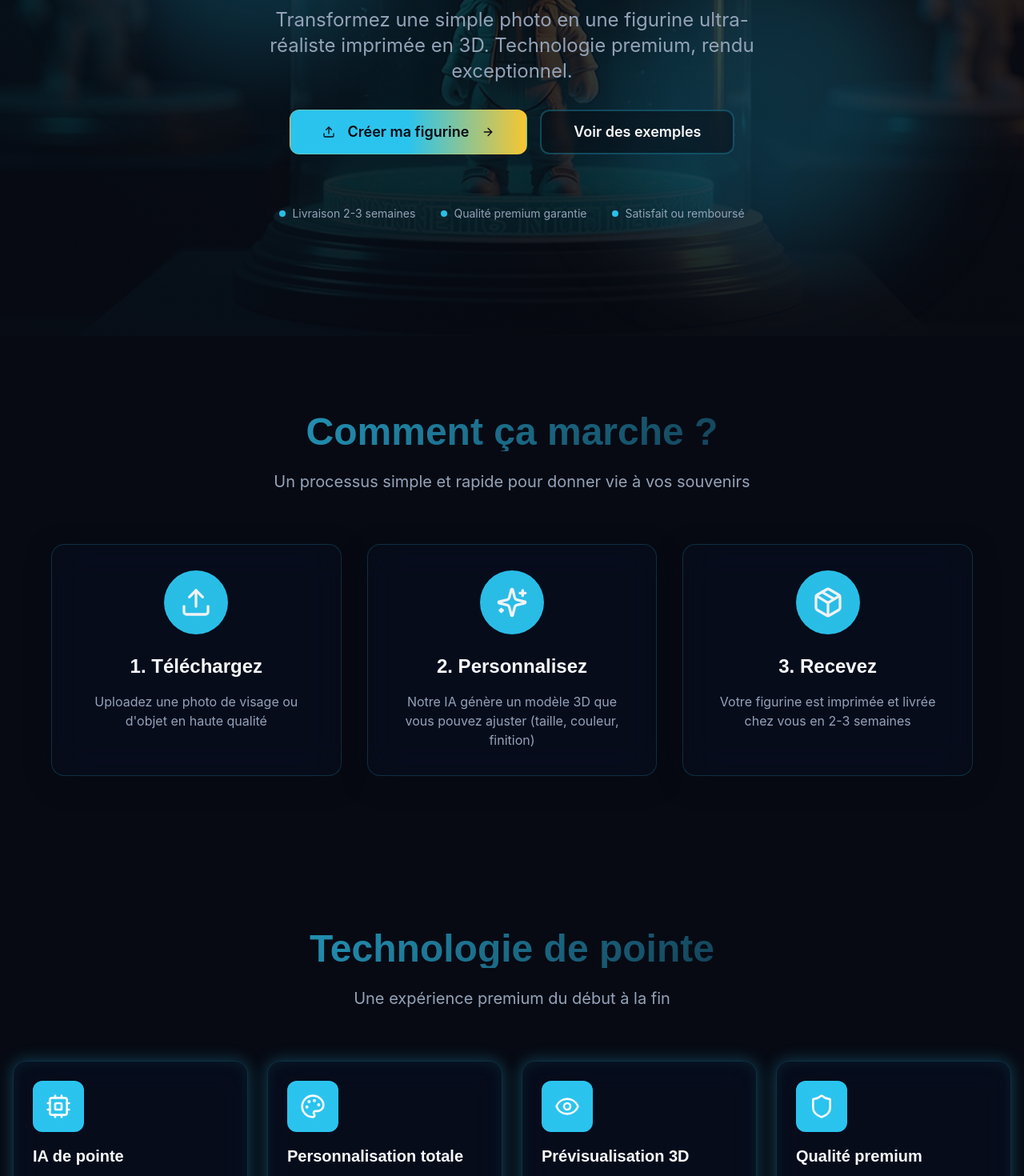
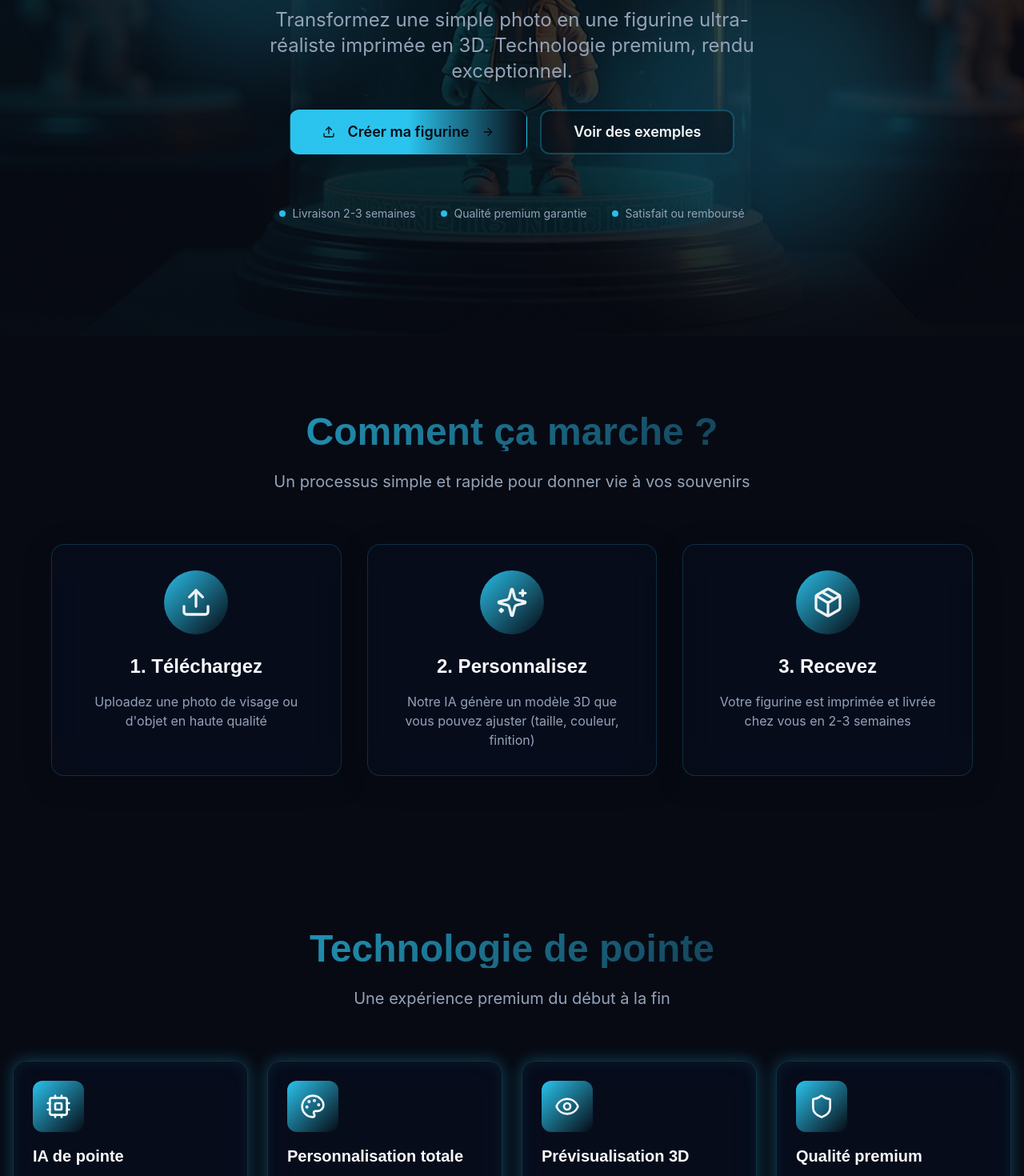
Before and after one commit to RimussLeCactus/figurify-3d-craft, a React (Vite) app: page / in a window 1280 px wide. Shown: the part 380-1850 px from the top of the page at 80% size. Built offline with nearby package versions, Linux system fonts and the light colour scheme; the HTML template or start-up script is replaced by a standard one.

Commit message:
Change button styles

```diff
--- a/src/components/Features.tsx
+++ b/src/components/Features.tsx
@@ -43,7 +43,7 @@ const Features = () => {
               className="glass-card p-6 rounded-2xl smooth-transition hover:scale-105 glow-border animate-fade-in"
               style={{ animationDelay: `${index * 0.1}s` }}
             >
-              <div className="inline-flex items-center justify-center w-16 h-16 rounded-xl bg-gradient-to-br from-primary to-accent mb-4">
+              <div className="inline-flex items-center justify-center w-16 h-16 rounded-xl bg-gradient-to-br from-primary to-background mb-4">
                 <feature.icon className="h-8 w-8" />
               </div>
               <h3 className="text-xl font-display font-bold mb-3">{feature.title}</h3>
--- a/src/components/HowItWorks.tsx
+++ b/src/components/HowItWorks.tsx
@@ -38,7 +38,7 @@ const HowItWorks = () => {
               className="glass-card p-8 rounded-2xl text-center smooth-transition hover:scale-105 animate-fade-in"
               style={{ animationDelay: `${index * 0.2}s` }}
             >
-              <div className="inline-flex items-center justify-center w-20 h-20 rounded-full bg-gradient-to-br from-primary to-accent mb-6 animate-glow-pulse">
+              <div className="inline-flex items-center justify-center w-20 h-20 rounded-full bg-gradient-to-br from-primary to-background mb-6 animate-glow-pulse">
                 <step.icon className="h-10 w-10" />
               </div>
               <h3 className="text-2xl font-display font-bold mb-4">{step.title}</h3>
--- a/src/components/ui/button.tsx
+++ b/src/components/ui/button.tsx
@@ -9,13 +9,13 @@ const buttonVariants = cva(
   {
     variants: {
       variant: {
-        default: "bg-gradient-to-r from-primary to-accent text-primary-foreground hover:shadow-lg hover:shadow-primary/50 hover:scale-105 border border-primary/20",
+        default: "bg-gradient-to-r from-primary to-background text-primary-foreground hover:shadow-lg hover:shadow-primary/50 hover:scale-105 border border-primary/20",
         destructive: "bg-destructive text-destructive-foreground hover:bg-destructive/90 hover:shadow-lg hover:shadow-destructive/50",
         outline: "border-2 border-primary/30 bg-background/50 backdrop-blur-sm text-foreground hover:bg-primary/10 hover:border-accent hover:shadow-lg hover:shadow-primary/30",
         secondary: "bg-secondary/80 backdrop-blur-sm text-secondary-foreground hover:bg-secondary border border-border hover:shadow-lg hover:scale-105",
         ghost: "hover:bg-accent/10 hover:text-accent",
         link: "text-primary underline-offset-4 hover:underline hover:text-accent",
-        premium: "bg-gradient-to-r from-primary via-accent to-gold text-primary-foreground hover:shadow-xl hover:shadow-gold/50 hover:scale-105 border border-gold/30",
+        premium: "bg-gradient-to-r from-primary via-accent to-background text-primary-foreground hover:shadow-xl hover:shadow-primary/50 hover:scale-105 border border-primary/30",
       },
       size: {
         default: "h-11 px-6 py-2.5",
```
